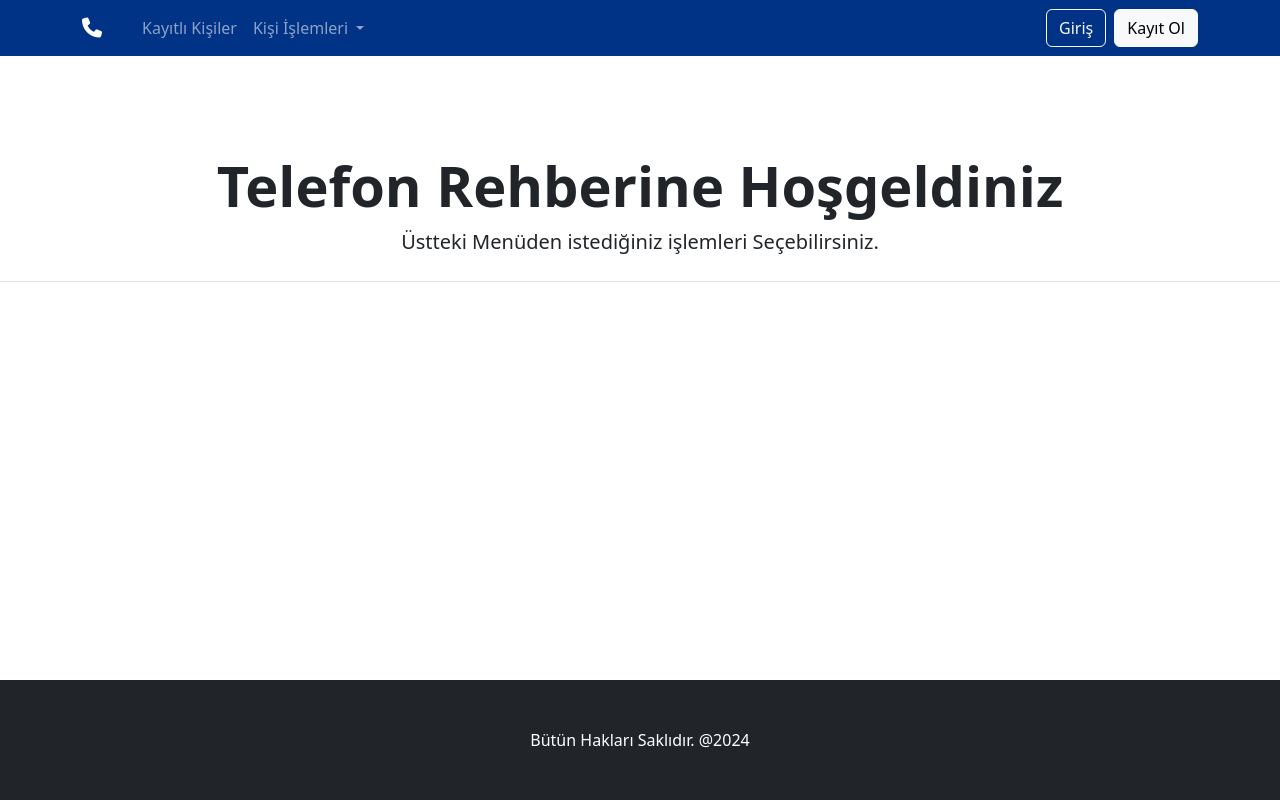
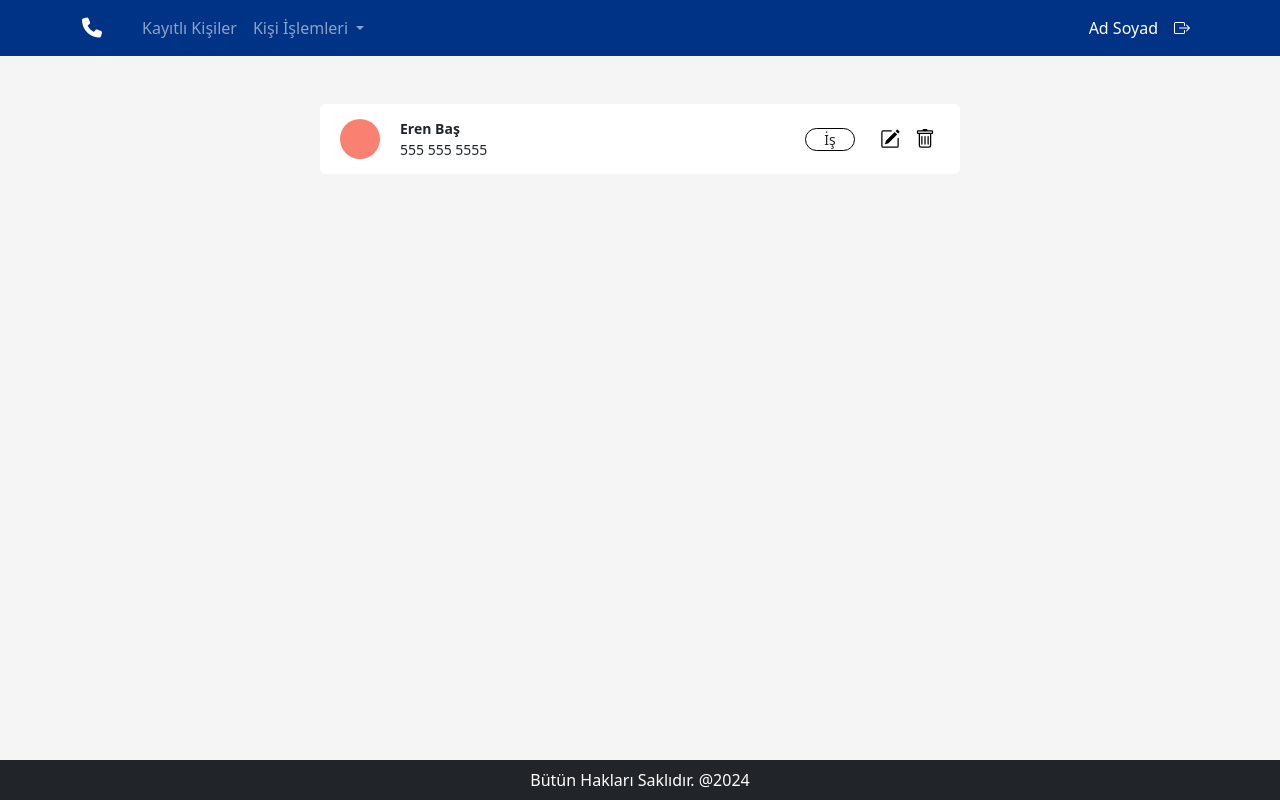
Before and after one commit to oguzhanenes/telefonrehberi, a PHP site: page /contact.html in a window 1280 px wide. Run offline with PHP 8.4, Linux system fonts and the light colour scheme.

Commit message:
Add basic desing

```diff
--- a/contact.html
+++ b/contact.html
@@ -8,7 +8,8 @@
     <link rel="stylesheet" href="https://cdnjs.cloudflare.com/ajax/libs/font-awesome/6.5.2/css/all.min.css"
         integrity="sha512-SnH5WK+bZxgPHs44uWIX+LLJAJ9/2PkPKZ5QiAj6Ta86w+fsb2TkcmfRyVX3pBnMFcV7oQPJkl9QevSCWr3W6A=="
         crossorigin="anonymous" referrerpolicy="no-referrer" />
-    <link rel="stylesheet" href="/css/style.css">
+    <link rel="stylesheet" href="css/style.css">
+    <script src="js/contact.js" defer></script>
     <title>Telefon Rehberi</title>
 </head>
 
@@ -39,27 +40,84 @@
                         </ul>
                     </li>
                 </ul>
-                <form class="d-flex">
-                    <a href="login.html" type="button" class="btn btn-outline-light btn-md" type="submit">Giriş</a>
-                    <a href="register.html" type="button" class="btn btn-light btn-md ms-2" type="submit">Kayıt Ol</a>
-                </form>
+                <div class="profile">
+                    <span class="name">Ad Soyad</span>
+                    <button class="exit-button">
+                        <img src="img/box-arrow-right.svg">
+                    </button>
+                </div>
             </div>
         </div>
     </nav>
-    <header>
-        <div class="text-center pt-5 mt-5 px-4 border-bottom">
-            <h1 class="display-4 fw-bold">Telefon Rehberine Hoşgeldiniz</h1>
-            <div class="col-lg-6 mx-auto">
-                <p class="lead mb-4">
-                    Üstteki Menüden istediğiniz işlemleri Seçebilirsiniz.
-                </p>
+
+    <div class="content d-flex justify-content-center flex-grow-1 py-5">
+        <div class="contacts-holder d-flex flex-column w-50">
+            <div class="contact-card" data-id="1" data-group="2">
+                <!-- <img src="img/defaultProfilePhoto.jpg" alt="profile-photo"> -->
+                <div style="background-color: salmon;border-radius: 50%; width: 40px; height: 40px;"> </div>
+                <div class="contact-info">
+                    <div>
+                        <span class="first-name"><strong>Eren</strong></span>
+                        <span class="last-name"><strong>Baş</strong></span>
+                    </div>
+                    <span class="phone">555 555 5555</span>
+                </div>
+                <div class="group-tag-holder">
+                    <span>İş</span>
+                </div>
+                <div class="buttons">
+                    <button class="edit-button" data-bs-toggle="modal" data-bs-target="#editModal"><img
+                            src="img/pencil-square.svg"></button>
+                    <button class="delete-button"><img src="img/trash.svg"></button>
+                </div>
             </div>
         </div>
-    </header>
+    </div>
 
 
+    <div class="modal fade" id="editModal" tabindex="-1" aria-labelledby="editModal" aria-hidden="true">
+        <div class="modal-dialog">
+            <div class="modal-content">
+                <div class="modal-header">
+                    <h1 class="modal-title fs-5" id="editModalLabel">Bilgileri Düzenle</h1>
+                    <button type="button" class="btn-close" data-bs-dismiss="modal" aria-label="Close"></button>
+                </div>
+                <div class="modal-body">
+                    <form action="updateContact.php" method="post">
+                        <div class="mb-3">
+                            <label for="firstNameInput" class="form-label">Ad</label>
+                            <input type="text" class="form-control" id="firstNameInput" name="firstName">
+                        </div>
+                        <div class="mb-3">
+                            <label for="lastNameInput" class="form-label">Soyad</label>
+                            <input type="text" class="form-control" id="lastNameInput" name="lastName">
+                        </div>
+                        <div class="mb-3">
+                            <label for="phoneInput" class="form-label">Numara</label>
+                            <input type="tel" class="form-control" id="phoneInput" name="phone">
+                        </div>
+                        <div class="mb-3">
+                            <label for="groupInput" class="form-label">Grup</label>
+                            <select class="form-select" aria-label="Default select example" name="group"
+                                id="groupInput">
+                                <option value="0">Yok</option>
+                                <option value="1">One</option>
+                                <option value="2">Two</option>
+                                <option value="3">Three</option>
+                            </select>
+                        </div>
+                    </form>
+                </div>
+                <div class="modal-footer">
+                    <button type="button" class="btn btn-secondary" data-bs-dismiss="modal">İptal</button>
+                    <button type="button" class="btn btn-primary">Kaydet</button>
+                </div>
+            </div>
+        </div>
+    </div>
 
-    <footer class="py-5 bg-dark text-white mt-auto">
+
+    <footer class="py-2 bg-dark text-white mt-auto">
         <div class="container text-center">
             <span>Bütün Hakları Saklıdır. @2024</span>
         </div>
--- a/css/style.css
+++ b/css/style.css
@@ -1,3 +1,8 @@
+:root {
+    --background-color: whitesmoke;
+    --contact-card-background: white;
+}
+
 /* index */
 
 .navbar {
@@ -19,3 +24,94 @@
 
 
 /* register */
+.profile {
+    color: white;
+    display: flex;
+    align-items: center;
+    gap: 10px;
+}
+
+.exit-button {
+    display: flex;
+    align-items: center;
+
+    background-color: transparent;
+    width: 30px;
+    height: 30px;
+    border: none;
+    border-radius: 4px;
+}
+
+.content {
+    background-color: var(--background-color);
+}
+
+.contact-card {
+    display: flex;
+    align-items: center;
+    gap: 20px;
+
+    width: 100%;
+    height: 70px;
+    padding: 0 20px 0 20px;
+    border-radius: 6px;
+
+    background-color: var(--contact-card-background);
+}
+
+.contact-card>img {
+    width: 40px;
+    border-radius: 50%;
+}
+
+.contact-info {
+    display: flex;
+    flex-direction: column;
+    flex: 1;
+
+    font-size: 14px;
+}
+
+.group-tag-holder {
+    display: flex;
+    align-items: center;
+    justify-content: center;
+    min-width: 50px;
+    width: auto;
+    border: 1px solid black;
+    border-radius: 12px;
+    text-align: center;
+}
+
+.group-tag-holder>span {
+    /* padding: 5px 10px 5px 10px; */
+
+    font-size: 14px;
+}
+
+.buttons {
+    display: flex;
+    gap: 5px;
+}
+
+.buttons>* {
+    display: flex;
+    align-items: center;
+    justify-content: center;
+    border: none;
+
+    height: 30px;
+    width: 30px;
+    border-radius: 4px;
+
+    background-color: transparent;
+}
+
+.buttons img {
+    height: 20px;
+    pointer-events: none;
+}
+
+.buttons>*:hover {
+    background-color: gainsboro;
+}
--- /dev/null
+++ b/js/contact.js
@@ -0,0 +1,21 @@
+const editButtons = document.querySelectorAll('.edit-button');
+const editModalFirstName = document.querySelector('#firstNameInput');
+const editModalLastName = document.querySelector('#lastNameInput');
+const editModalPhone = document.querySelector('#phoneInput');
+const editModalGroup = document.querySelector('#groupInput');
+
+editButtons.forEach(button => {
+    button.addEventListener('click', (e) => {
+        const contactInfo = e.target.parentNode.parentNode.querySelector('.contact-info');
+        const firstName = contactInfo.querySelector('.first-name').textContent;
+        const lastName = contactInfo.querySelector('.last-name').textContent;
+        const phone = contactInfo.querySelector('.phone').textContent;
+        const groupId_ = e.target.parentNode.parentNode.dataset.group;
+        const contactId = e.target.parentNode.parentNode.dataset.id;
+
+        editModalFirstName.value = firstName;
+        editModalLastName.value = lastName;
+        editModalPhone.value = phone;
+        editModalGroup.value = groupId_;
+    })
+});
```
Also changed, not shown: img/box-arrow-right.svg (added), img/defaultProfilePhoto.jpg (added), img/pencil-square.svg (added), img/trash.svg (added).
